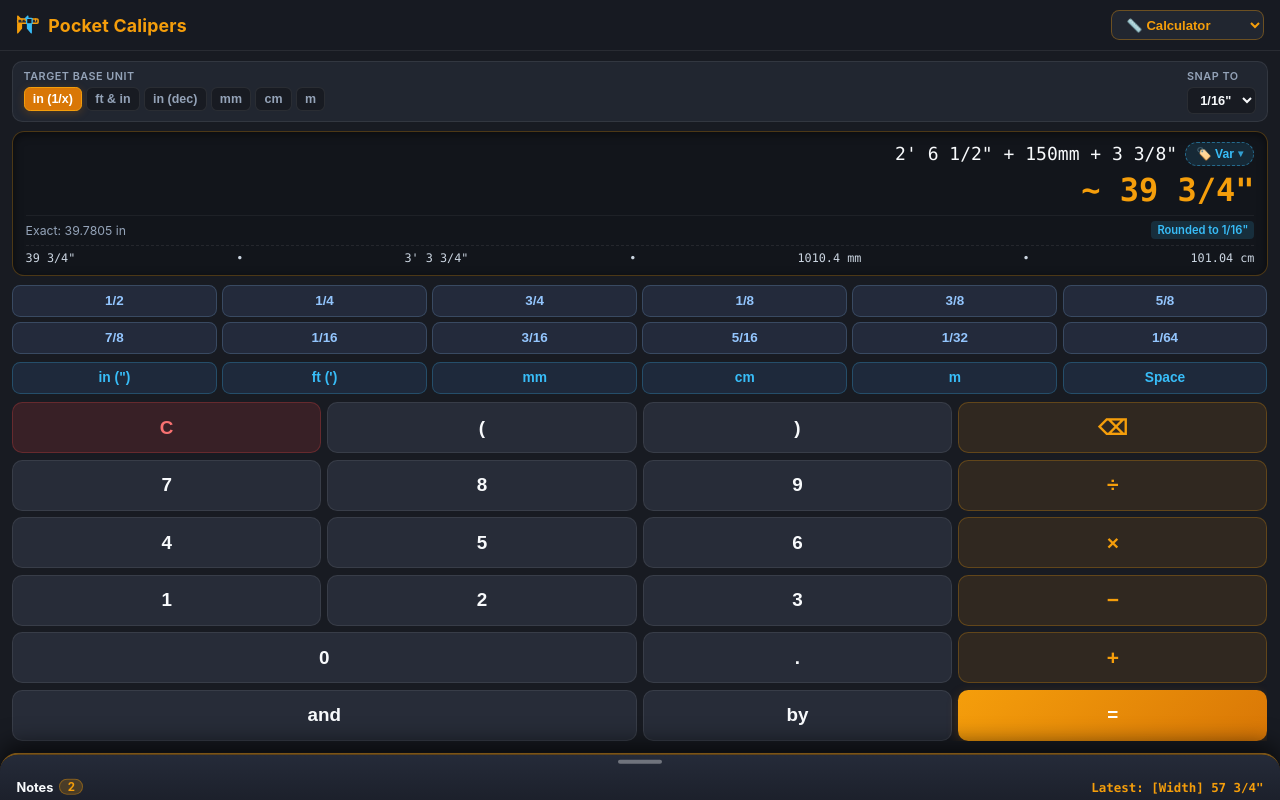
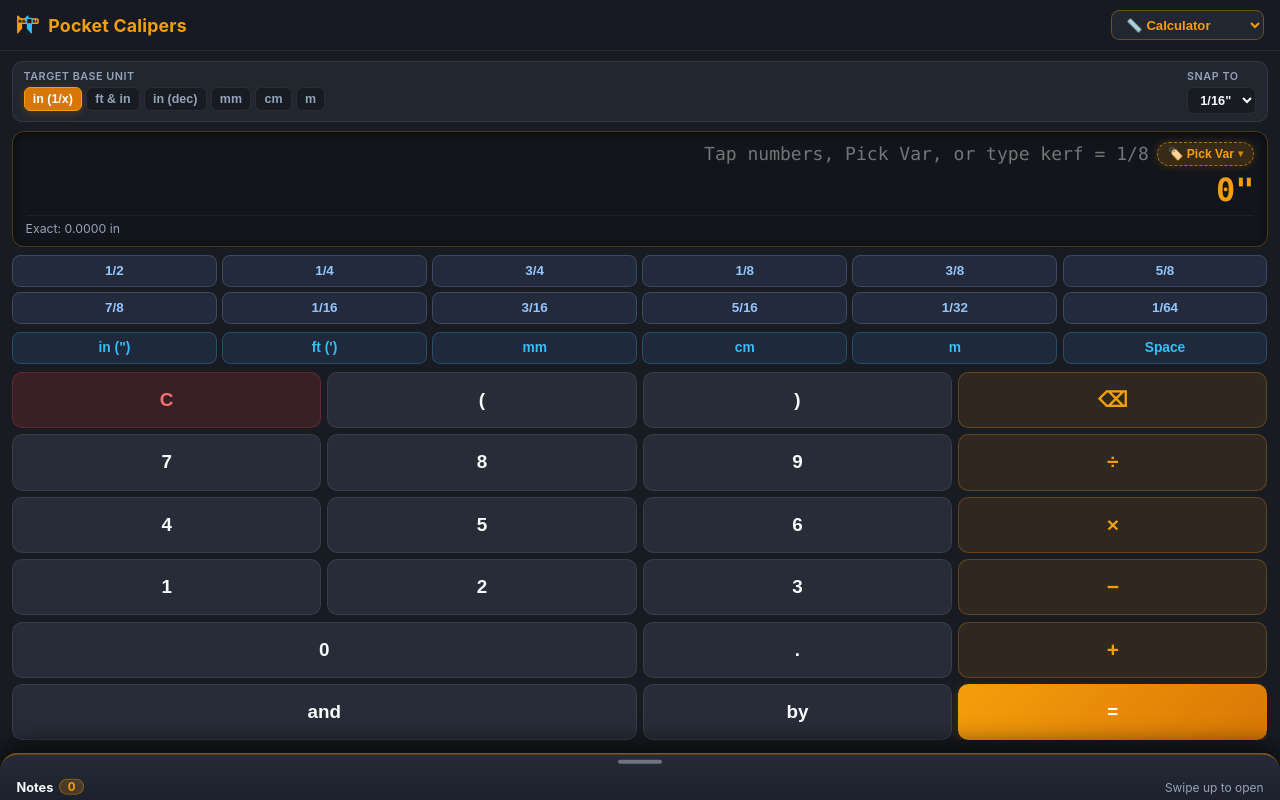
Before and after one commit to aldopj/EasyCalc, a React (Vite) app: page / in a window 1280 px wide. Built offline with nearby package versions, Linux system fonts and the light colour scheme.

Commit message:
Start calculator and notes with a clean slate

```diff
--- a/public/sw.js
+++ b/public/sw.js
@@ -1,4 +1,4 @@
-const CACHE_NAME = 'pocket-calipers-v5';
+const CACHE_NAME = 'pocket-calipers-v6';
 const ASSETS = ['./', './index.html', './manifest.webmanifest', './icon.svg'];
 
 self.addEventListener('install', (event) => {
--- a/src/components/Calculator.jsx
+++ b/src/components/Calculator.jsx
@@ -5,39 +5,12 @@ import {
   convertDimensionlessToActiveUnit,
 } from '../utils/parser';
 
-const STORAGE_KEY_NOTES = 'easycalc_notes_v1';
-const STORAGE_KEY_VARIABLES = 'easycalc_variables_v1';
+const STORAGE_KEY_NOTES = 'easycalc_notes_v2';
+const STORAGE_KEY_VARIABLES = 'easycalc_variables_v2';
 const STORAGE_KEY_SETTINGS = 'easycalc_settings_v1';
 
-const DEFAULT_VARIABLES = {
-  width: {
-    name: 'Width',
-    qty: { value: 57.75, dimension: 1 },
-    formatted: '57 3/4"',
-  },
-  kerf: {
-    name: 'Kerf',
-    qty: { value: 0.125, dimension: 1 },
-    formatted: '1/8"',
-  },
-};
-
-const DEFAULT_HISTORY = [
-  {
-    id: 1,
-    expr: '4\' 6" + 12 3/4"',
-    result: '57 3/4"',
-    qty: { value: 57.75, dimension: 1 },
-    varName: 'Width',
-  },
-  {
-    id: 2,
-    expr: '24" - 3/4" * 2',
-    result: '22 1/2"',
-    qty: { value: 22.5, dimension: 1 },
-    varName: null,
-  },
-];
+const DEFAULT_VARIABLES = {};
+const DEFAULT_HISTORY = [];
 
 function loadSavedSettings() {
   try {
@@ -53,9 +26,10 @@ function loadSavedSettings() {
 
 function loadSavedNotes() {
   try {
+    // Remove legacy v1 demo-seeded keys so existing installs start clean
+    localStorage.removeItem('easycalc_notes_v1');
     const raw = localStorage.getItem(STORAGE_KEY_NOTES);
     if (raw === null) {
-      localStorage.setItem(STORAGE_KEY_NOTES, JSON.stringify(DEFAULT_HISTORY));
       return DEFAULT_HISTORY;
     }
     const parsed = JSON.parse(raw);
@@ -70,13 +44,14 @@ function loadSavedNotes() {
       );
     }
   } catch {
-    // Fallback to default if storage is unavailable or corrupted
+    // Fallback to empty if storage is unavailable or corrupted
   }
   return DEFAULT_HISTORY;
 }
 
 function loadSavedVariables(initialNotes) {
   try {
+    localStorage.removeItem('easycalc_variables_v1');
     const raw = localStorage.getItem(STORAGE_KEY_VARIABLES);
     let baseVars = DEFAULT_VARIABLES;
     if (raw !== null) {
@@ -84,8 +59,6 @@ function loadSavedVariables(initialNotes) {
       if (parsed && typeof parsed === 'object' && !Array.isArray(parsed)) {
         baseVars = parsed;
       }
-    } else {
-      localStorage.setItem(STORAGE_KEY_VARIABLES, JSON.stringify(DEFAULT_VARIABLES));
     }
     // Ensure any named items in notes are reflected in variables
     const synced = { ...baseVars };
@@ -344,7 +317,7 @@ const CalculatorKeypads = memo(function CalculatorKeypads({
 });
 
 export default function Calculator() {
-  const [expression, setExpression] = useState('2\' 6 1/2" + 150mm + 3 3/8"');
+  const [expression, setExpression] = useState('');
   const [baseUnit, setBaseUnit] = useState(
     () => loadSavedSettings()?.baseUnit || 'in-fractional'
   );
```
